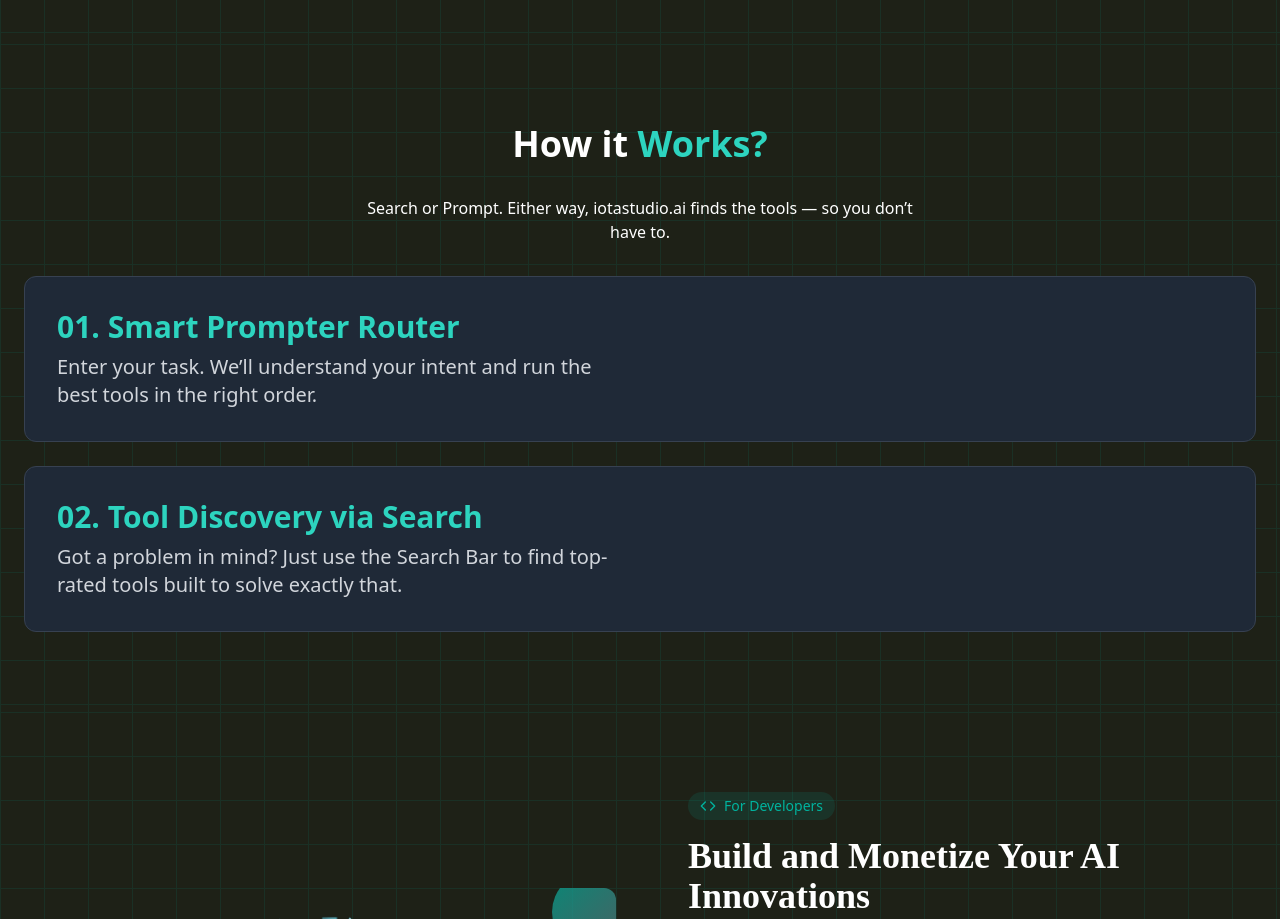
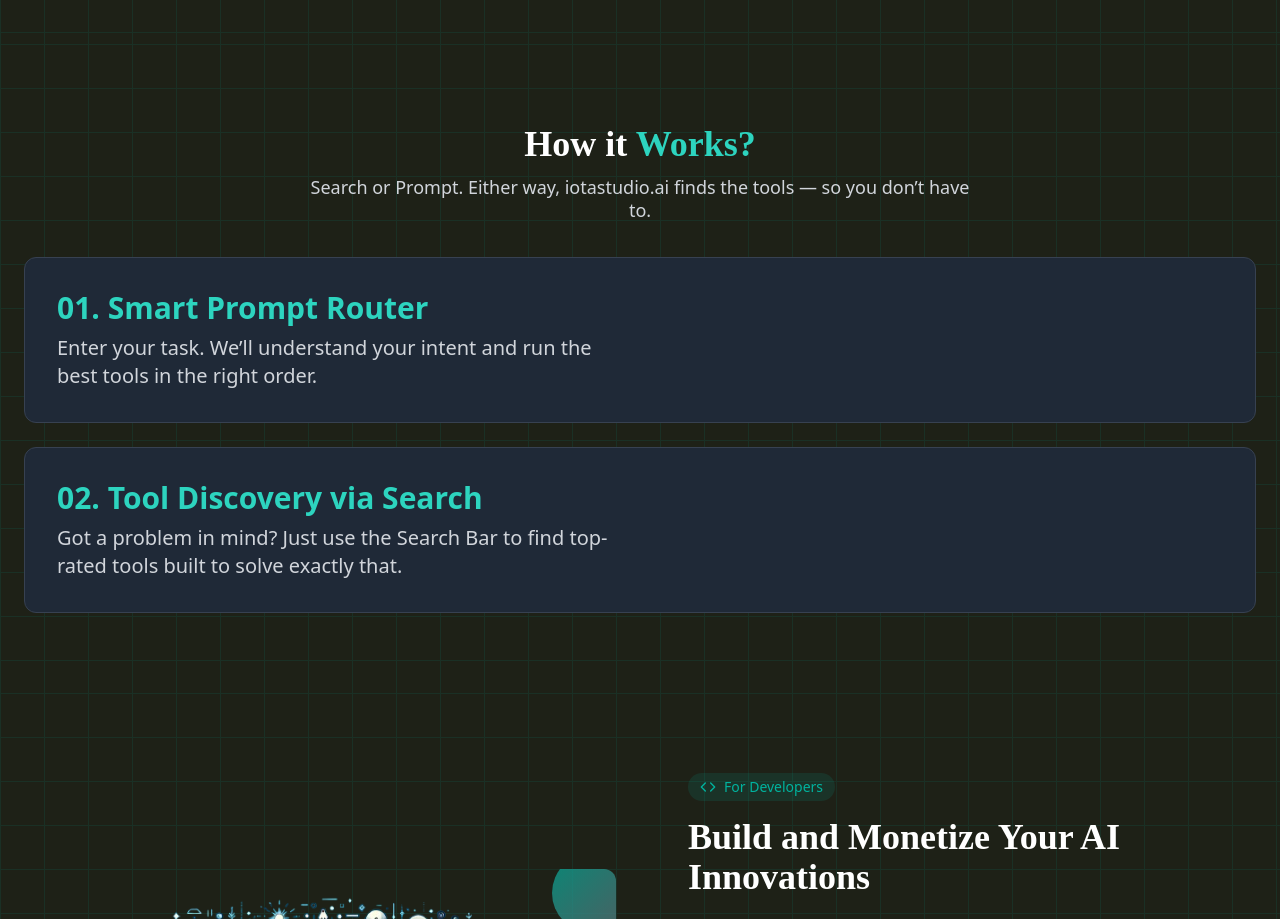
Before and after one commit to AIStudio-Agent/AI-Studio-Core, a React (Vite) app: page / in a window 1280 px wide. Shown: the part 1560-2479 px from the top of the page. Built offline with nearby package versions, Linux system fonts and the light colour scheme.

Commit message:
💄 UI polish: improved spacing, image alignment, and hover animations in How It Works section

```diff
--- a/src/components/HowItWorks.tsx
+++ b/src/components/HowItWorks.tsx
@@ -1,10 +1,10 @@
 import { motion } from "framer-motion";
-import { useState } from "react";
+
 
 const HowItWorks = () => {
   const cards = [
     {
-      title: "01. Smart Prompter Router",
+      title: "01. Smart Prompt Router",
       description:
         "Enter your task. We’ll understand your intent and run the best tools in the right order.",
       image: "/smart-prompter-router-flow.png",
@@ -32,15 +32,16 @@ const HowItWorks = () => {
       </div>
 
       <div className="container mx-auto px-4 md:px-6 relative z-10">
-        <div className="flex flex-col items-center gap-8">
-          <h2 className="text-4xl font-bold text-white">
+        <div className="flex flex-col items-center gap-3">
+          <h2 className="text-3xl md:text-4xl font-bold text-white font-['Space_Grotesk'] text-center leading-none mb-0">
             How it <span className="text-teal-400">Works?</span>
           </h2>
-          <p className="text-white text-center max-w-xl">
+          <p className="text-[1.125rem] leading-tight text-neutral-300 max-w-2xl text-center mt-0">
             Search or Prompt. Either way, iotastudio.ai finds the tools — so you don’t have to.
           </p>
 
-          <div className="w-full flex flex-col gap-6">
+
+          <div className="w-full flex flex-col gap-6 mt-6">
             {cards.map((card, index) => (
               <motion.div
                 key={index}
--- a/src/components/ModelShowcase.tsx
+++ b/src/components/ModelShowcase.tsx
@@ -24,7 +24,7 @@ const ModelCard: React.FC<ModelCardProps> = ({
   color
 }) => {
   return (
-    <div className="bg-neutral-800 rounded-xl overflow-hidden shadow-md hover:shadow-lg transition-shadow border border-neutral-700">
+    <div className="bg-neutral-800 rounded-xl overflow-hidden shadow-md transition-all duration-300 ease-out border border-neutral-700 cursor-pointer hover:scale-105">
       <div
         className="h-48 relative overflow-hidden"
         style={{ backgroundColor: `${color}10` }}
```
Lines whose indentation alone changed are shown as unchanged.
